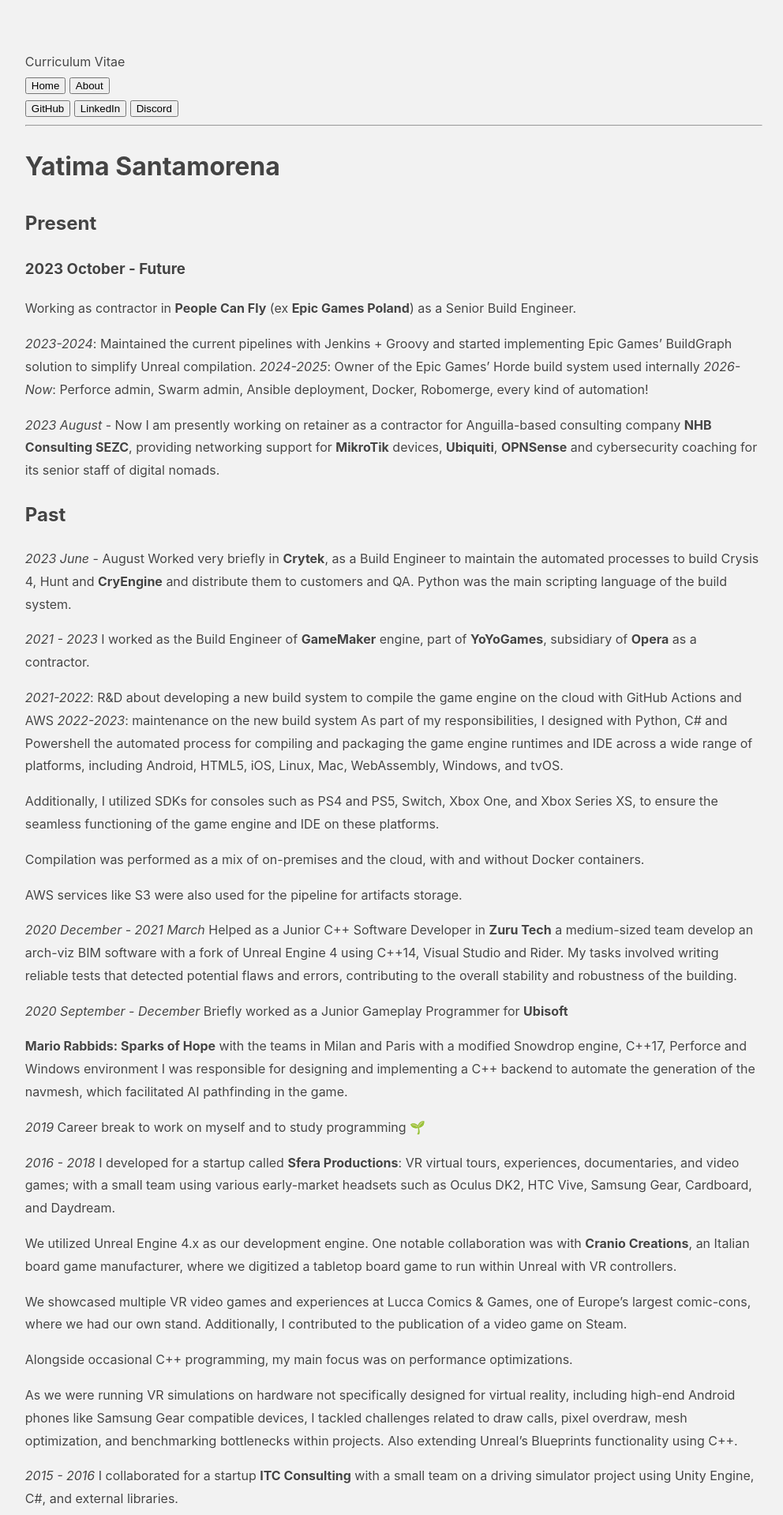
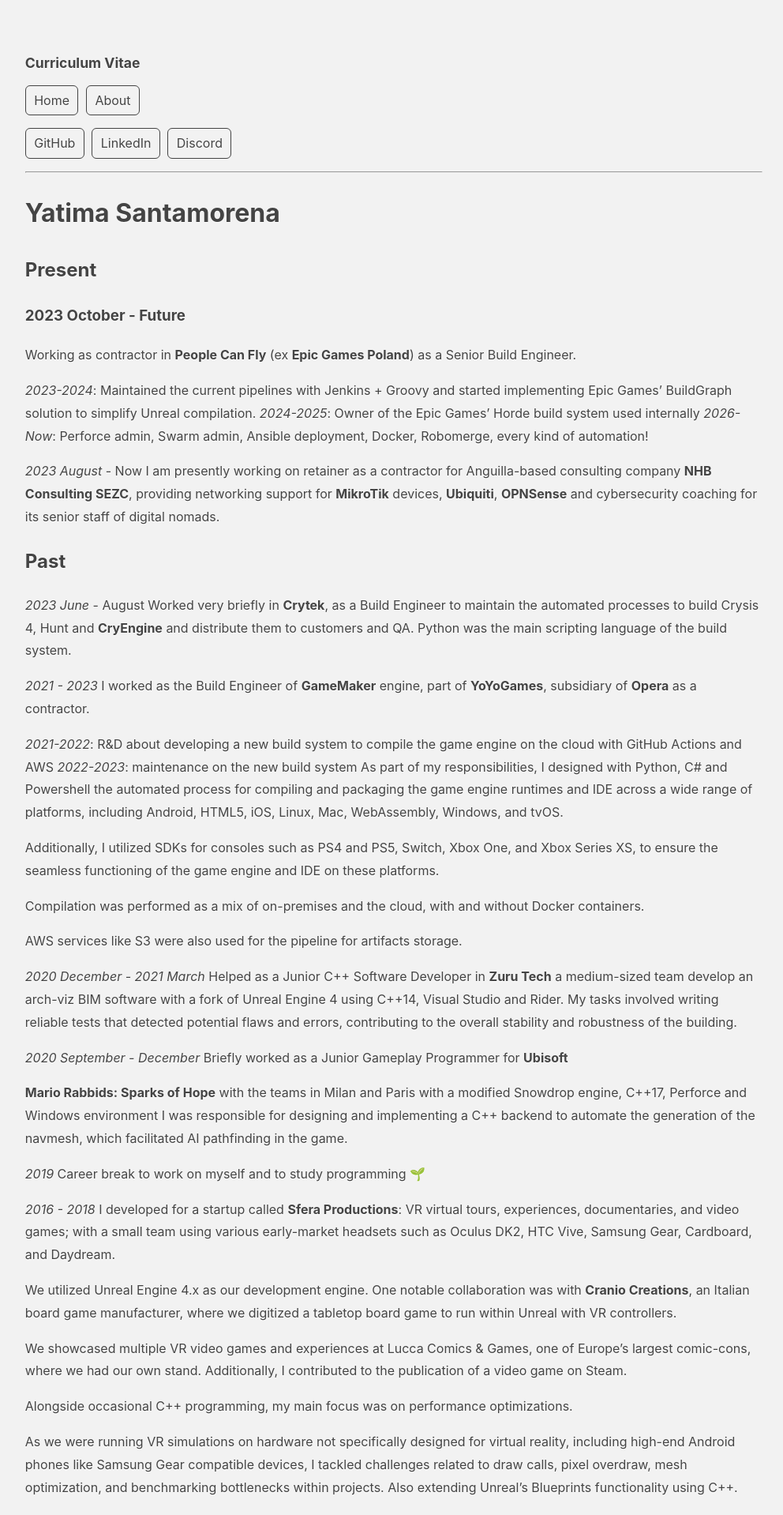
Before and after one commit to yatima1460/yatima1460.github.io, a Jekyll site: the page built from cv.md, in a window 1280 px wide. Shown: the top 1918 px of the page at 79% size, without its empty margins (141-1133 px from the left). Built offline with Jekyll 4.4.1, drawn with Linux system fonts in a browser that asks for light colours; some of the changed text lies outside the part shown.

Commit message:
cleanup stuff

```diff
--- a/_layouts/cv.html
+++ b/_layouts/cv.html
@@ -5,7 +5,7 @@
   <meta name="viewport" content="width=device-width, initial-scale=1.0">
   <title>{{ page.title | default: site.title }}</title>
   <meta name="description" content="{{ page.description | default: site.title }}">
-  <link rel="stylesheet" href="/simple.css">
+  <link rel="stylesheet" href="{{ '/simple.css' | relative_url }}">
 </head>
 <body>
   <div class="window">
@@ -14,14 +14,14 @@
     </div>
     <div class="window-body">
       <div class="nav-buttons">
-        <button class="btn" onclick="window.location.href='/'">Home</button>
-        <button class="btn" onclick="window.location.href='/about.html'">About</button>
+        <a class="btn" href="{{ '/' | relative_url }}">Home</a>
+        <a class="btn" href="{{ '/#more-about-me' | relative_url }}">About</a>
       </div>
 
       <div class="social-buttons">
-        <button class="btn" onclick="window.open('https://github.com/yatima1460', '_blank')">GitHub</button>
-        <button class="btn" onclick="window.open('https://linkedin.com/in/yatima1460', '_blank')">LinkedIn</button>
-        <button class="btn" onclick="window.open('https://discord.com/users/yatima', '_blank')">Discord</button>
+        <a class="btn" href="https://github.com/yatima1460" target="_blank" rel="noopener noreferrer">GitHub</a>
+        <a class="btn" href="https://linkedin.com/in/yatima1460" target="_blank" rel="noopener noreferrer">LinkedIn</a>
+        <a class="btn" href="https://discord.com/users/yatima" target="_blank" rel="noopener noreferrer">Discord</a>
       </div>
 
       <hr>
@@ -29,10 +29,12 @@
       <h1>{{ page.title | default: site.title }}</h1>
 
       {{ content }}
+
+      <hr>
+      <footer>
+        <p class="center">&copy; 2026 Yatima Santamorena</p>
+      </footer>
     </div>
   </div>
 </body>
-<footer>
-    <p class="center">&copy; 2025 Yatima Santamorena</p>
-</footer>
 </html>
--- a/simple.css
+++ b/simple.css
@@ -7,6 +7,43 @@
      line-height: 1.8;
      text-shadow: 0 1px 0 #ffffff;
      max-width: 73%;
+ }
+
+ .window {
+     margin: 0 auto;
+ }
+
+ .title-bar {
+     margin-bottom: 0.5rem;
+ }
+
+ .title-bar-text {
+     font-weight: 700;
+     font-size: 1.1rem;
+ }
+
+ .window-body {
+     margin-top: 0.75rem;
+ }
+
+ .nav-buttons,
+ .social-buttons {
+     display: flex;
+     gap: 0.6rem;
+     flex-wrap: wrap;
+     margin: 0.5rem 0 1rem;
+ }
+
+ .btn {
+     display: inline-block;
+     border: 1px solid #444444;
+     border-radius: 6px;
+     padding: 0.25rem 0.65rem;
+     text-decoration: none;
+ }
+
+ .btn:hover {
+     background: #e8e8e8;
  }
 
  code {
@@ -22,3 +59,10 @@
  a:hover {
      border-bottom: 0;
  }
+
+ @media (max-width: 900px) {
+     body {
+         max-width: 92%;
+         margin: 1.5rem auto;
+     }
+ }
```
